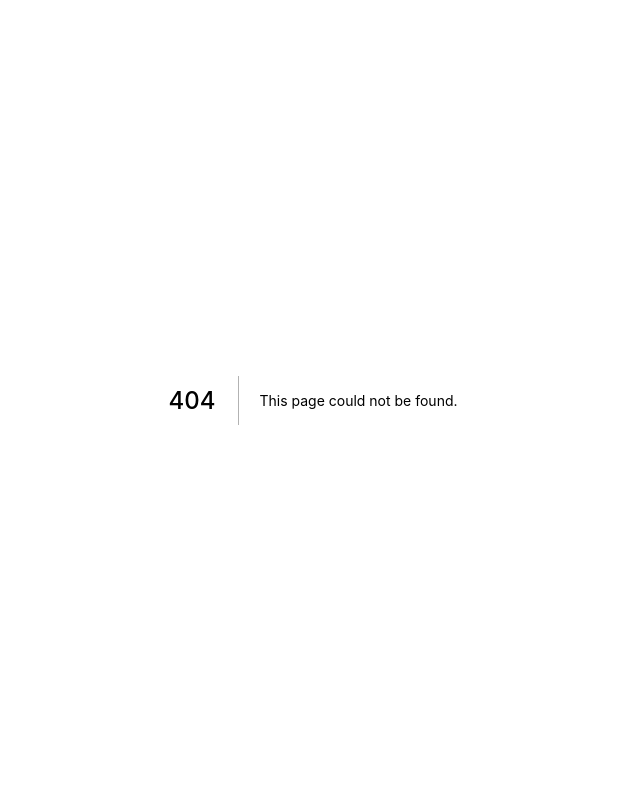
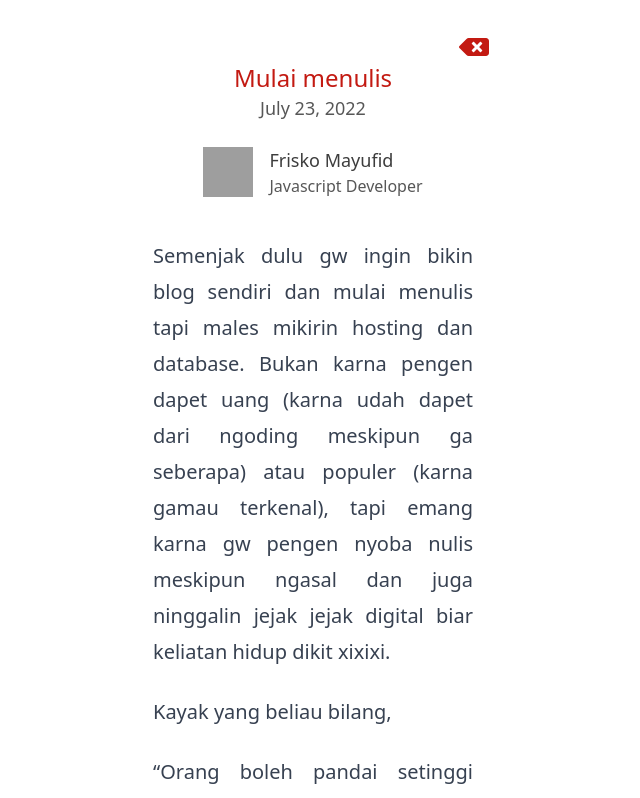
Before and after one commit to friskomayufid/friskomayufid.github.io, a Next.js app: page /posts/mulai-menulis in a window 1280 px wide. Before the commit this address had no page. Shown: the top 798 px of the page, without its empty margins (327-967 px from the left). Built offline with nearby package versions, Linux system fonts and the light colour scheme; grey boxes are pictures that could not be loaded.

Commit message:
create feature blog

```diff
--- /dev/null
+++ b/components/BlogList.tsx
@@ -0,0 +1,37 @@
+import Link from "next/link";
+import moment from "moment";
+
+interface BlogList {
+  list: Array<String>;
+}
+
+function BlogList({ list }: BlogList) {
+  return (
+    <section>
+      <h3 className="font-medium text-primary text-xl text-center">
+        My Articles
+      </h3>
+      <ul className="relative mt-5">
+        {list.map(({ id, date, title, description }) => (
+          <Link href={`/posts/${id}`} key={id}>
+            <a>
+              <li>
+                <p className="text-2xl font-semibold text-primary tracking-tight">
+                  {title}
+                </p>
+                <p className="text-sm text-secondary tracking-tight mt-2">
+                  {description}
+                </p>
+                <p className="mt-2 mb-4 prose prose-slate prose-a:relative prose-a:z-10 dark:prose-dark line-clamp-2">
+                  {moment(date).format("LL")}
+                </p>
+              </li>
+            </a>
+          </Link>
+        ))}
+      </ul>
+    </section>
+  );
+}
+
+export default BlogList;
--- /dev/null
+++ b/components/Comment.tsx
@@ -0,0 +1,13 @@
+import { DiscussionEmbed } from "disqus-react";
+
+function Comment({ post }: any) {
+  const disqusShortname = "friskomayufid";
+  const disqusConfig = {
+    url: `https://friskomayufid.vercel.app/${post.slug}`,
+    identifier: post.slug,
+    title: post.title,
+  };
+  return <DiscussionEmbed shortname={disqusShortname} config={disqusConfig} />;
+}
+
+export default Comment;
--- a/package.json
+++ b/package.json
@@ -10,12 +10,18 @@
   },
   "dependencies": {
     "@headlessui/react": "^1.6.6",
+    "disqus-react": "^1.1.3",
+    "gray-matter": "^4.0.3",
+    "markdown-it": "^13.0.1",
+    "moment": "^2.29.4",
     "next": "12.2.3",
     "react": "18.2.0",
     "react-dom": "18.2.0",
     "react-icons": "^4.4.0"
   },
   "devDependencies": {
+    "@tailwindcss/typography": "^0.5.4",
+    "@types/markdown-it": "^12.2.3",
     "@types/node": "18.0.6",
     "@types/react": "18.0.15",
     "@types/react-dom": "18.0.6",
--- a/pages/index.tsx
+++ b/pages/index.tsx
@@ -1,4 +1,3 @@
-import type { NextPage } from "next";
 import Head from "next/head";
 import Image from "next/image";
 import {
@@ -10,8 +9,14 @@ import {
 } from "react-icons/fa";
 import Link from "next/link";
 import { Tab } from "@headlessui/react";
+import { getSortedPostsData } from "../utils/posts";
+import BlogList from "../components/BlogList";
 
-const Home: NextPage = () => {
+interface Home {
+  allPostsData: Array<String>;
+}
+
+const Home = ({ allPostsData }: Home) => {
   return (
     <div className="bg-graywhite h-screen">
       <Head>
@@ -82,9 +87,6 @@ const Home: NextPage = () => {
           </button>
           <button className="flex-1 text-primary text-center bg-white font-medium border-white py-3 px-4 flex rounded-md justify-center">
             Contact me
-            <div className="ml-2 mt-1">
-              <FaDownload />
-            </div>
           </button>
         </div>
         <section className="mt-8">
@@ -117,9 +119,7 @@ const Home: NextPage = () => {
                 </h3>
               </Tab.Panel>
               <Tab.Panel className="mt-4">
-                <h3 className="font-medium text-mainred text-xl text-center">
-                  Coming Soon
-                </h3>
+                <BlogList list={allPostsData} />
               </Tab.Panel>
             </Tab.Panels>
           </Tab.Group>
@@ -129,4 +129,13 @@ const Home: NextPage = () => {
   );
 };
 
+export async function getStaticProps() {
+  const allPostsData = getSortedPostsData();
+  return {
+    props: {
+      allPostsData,
+    },
+  };
+}
+
 export default Home;
--- /dev/null
+++ b/pages/posts/[slug].tsx
@@ -0,0 +1,91 @@
+import fs from "fs";
+import matter from "gray-matter";
+import md from "markdown-it";
+import Head from "next/head";
+import Image from "next/image";
+import moment from "moment";
+import Link from "next/link";
+import { FaBackspace } from "react-icons/fa";
+
+import Comment from "../../components/Comment";
+
+interface Post {
+  frontmatter: any;
+  content: any;
+}
+
+export default function Post({ frontmatter, content }: Post) {
+  const { title, date, description } = frontmatter;
+
+  return (
+    <>
+      <Head>
+        <title>{title} | Frisko Mayufid</title>
+        <meta name="description" content={description} />
+        <link rel="icon" href="/favicon.ico" />
+      </Head>
+
+      <div className="container mx-auto px-4 md:w-96">
+        <Link href="/">
+          <a className="text-3xl font-medium text-mainred mt-8 flex justify-end">
+            <FaBackspace />
+          </a>
+        </Link>
+        <h1 className="text-center text-2xl font-medium text-mainred">
+          {title}
+        </h1>
+        <h2 className="text-center text-lg font-medium text-secondary">
+          {moment(date).format("LL")}
+        </h2>
+        <div className="flex items-center pt-6 justify-center">
+          <Image
+            src="/assets/profile.svg"
+            alt="Picture of the author"
+            width={50}
+            height={50}
+          />
+          <div className="ml-4">
+            <h1 className="text-lg font-medium text-primary">Frisko Mayufid</h1>
+            <h3 className="text-md font-medium text-secondary">
+              Javascript Developer
+            </h3>
+          </div>
+        </div>
+        {/* <img src={bannerImage} /> */}
+        <article className="prose lg:prose-xl mt-10 text-justify px-4">
+          <div dangerouslySetInnerHTML={{ __html: md().render(content) }} />
+        </article>
+        <Comment post={frontmatter} />
+      </div>
+    </>
+  );
+}
+
+// Generating the paths for each post
+export async function getStaticPaths() {
+  // Get list of all files from our posts directory
+  const files = fs.readdirSync("posts");
+  // Generate a path for each one
+  const paths = files.map((fileName) => ({
+    params: {
+      slug: fileName.replace(".md", ""),
+    },
+  }));
+  // return list of paths
+  return {
+    paths,
+    fallback: false,
+  };
+}
+
+// Generate the static props for the page
+export async function getStaticProps({ params: { slug } }) {
+  const fileName = fs.readFileSync(`posts/${slug}.md`, "utf-8");
+  const { data: frontmatter, content } = matter(fileName);
+  return {
+    props: {
+      frontmatter,
+      content,
+    },
+  };
+}
--- /dev/null
+++ b/posts/mulai-menulis.md
@@ -0,0 +1,25 @@
+---
+title: 'Mulai menulis'
+date: '2022-07-23'
+slug: 'mulai-menulis'
+description: 'Semenjak dulu Saya ingin membuat blog sendiri dan mulai menulis. Bukan karena ingin mendapatkan uang atau popularitas, tapi memang karena ingin dapat menulis dengan baik dan juga meninggalkan jejak yang bermanfaat bagi kawan kawan semua yang membaca..'
+---
+
+Semenjak dulu gw ingin bikin blog sendiri dan mulai menulis tapi males mikirin hosting dan database. Bukan karna pengen dapet uang (karna udah dapet dari ngoding meskipun ga seberapa) atau populer (karna gamau terkenal), tapi emang karna gw pengen nyoba nulis meskipun ngasal dan juga ninggalin jejak jejak digital biar keliatan hidup dikit xixixi.
+
+
+Kayak yang beliau bilang,
+
+“Orang boleh pandai setinggi langit, tapi selama ia tak menulis, ia akan hilang di dalam masyarakat dan dari sejarah".
+
+— *Pramoedya Ananta Toer, House of Glass*
+
+Oh iya, kemungkinan besar di web ini, Gw akan banyak share tentang programming dan seputar
+web development, tapi juga kadang tulisan random kek gini.
+
+Terus barangkali ada yang penasaran dengan apa blog ini dibikin, Gw pake framework React yang namanya
+Next.js sama Tailwind css dalam pembuatannya, kemungkinan Gw bakal share cara bikin nya kalo udah jadi.
+
+Awalan paling segitu aja, semoga dari tulisan gw yang pertama ini bakal ada tulisan tulisan baru yang muncul.
+
+Adios!
--- a/tailwind.config.js
+++ b/tailwind.config.js
@@ -15,5 +15,7 @@ module.exports = {
       'white': '#FFFFFF'
     },
   },
-  plugins: [],
+  plugins: [
+    require('@tailwindcss/typography'),
+  ],
 }
--- /dev/null
+++ b/utils/posts.js
@@ -0,0 +1,37 @@
+import fs from 'fs';
+import path from 'path';
+import matter from 'gray-matter';
+
+const postsDirectory = path.join(process.cwd(), 'posts');
+
+export function getSortedPostsData() {
+  // Get file names under /posts
+  const fileNames = fs.readdirSync(postsDirectory);
+  const allPostsData = fileNames.map((fileName) => {
+    // Remove ".md" from file name to get id
+    const id = fileName.replace(/\.md$/, '');
+
+    // Read markdown file as string
+    const fullPath = path.join(postsDirectory, fileName);
+    const fileContents = fs.readFileSync(fullPath, 'utf8');
+
+    // Use gray-matter to parse the post metadata section
+    const matterResult = matter(fileContents);
+
+    // Combine the data with the id
+    return {
+      id,
+      ...matterResult.data,
+    };
+  });
+  // Sort posts by date
+  return allPostsData.sort(({ date: a }, { date: b }) => {
+    if (a < b) {
+      return 1;
+    } else if (a > b) {
+      return -1;
+    } else {
+      return 0;
+    }
+  });
+}
```
Also changed, not shown: pages/_app.tsx (+4 -4 lines), 1 other file (tests, documents, lock files or other folders).
